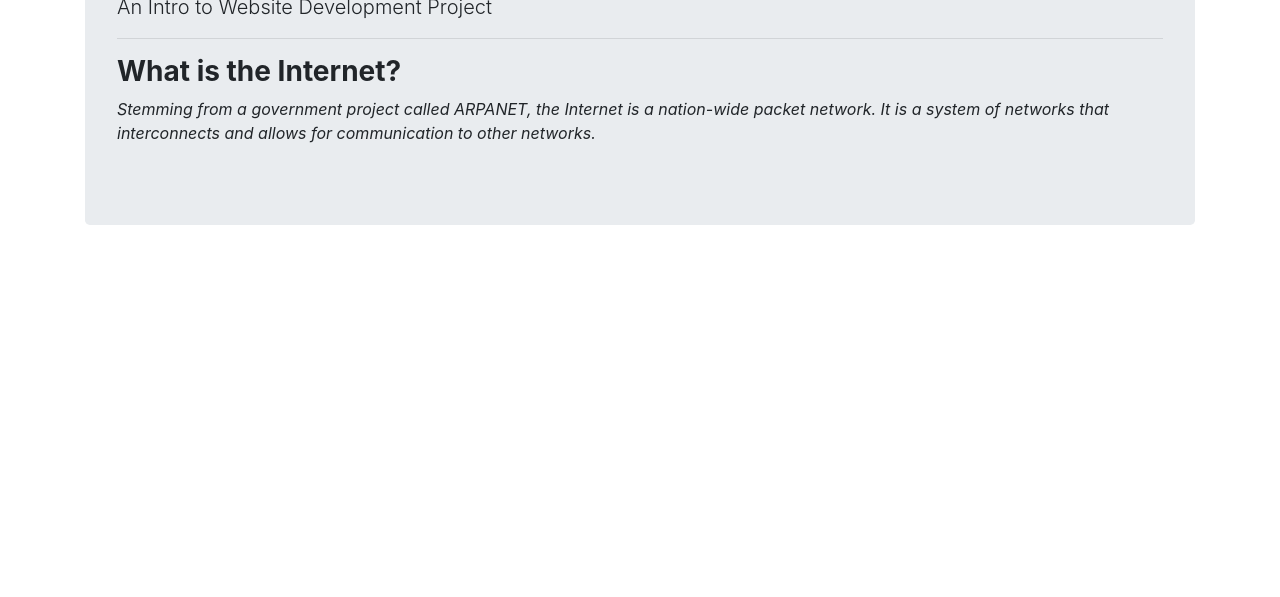
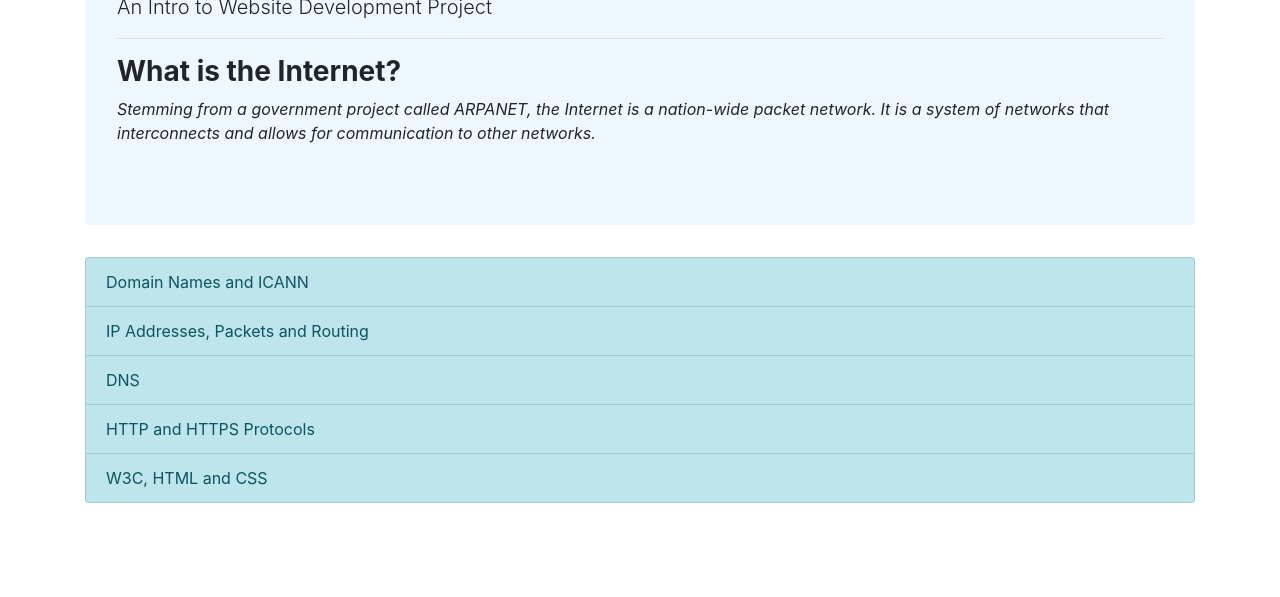
Before and after one commit to juliaag831/HowtheInternetWorks, a plain HTML site: page docs/index.html in a window 1280 px wide. Shown: the part 203-800 px from the top of the page. Drawn offline with nearby package versions, Linux system fonts and the light colour scheme.

Commit message:
Task: Update index.html

```diff
--- a/docs/index.html
+++ b/docs/index.html
@@ -40,7 +40,7 @@
             </ul>
         </div>
     </nav>
-      <div class="jumbotron" id="jumbotron">
+      <div class="jumbotron" style= "background-color: #F0F8FF" >
         <h1 class="display-4">How the Internet Works</h1>
         <p class="lead">An Intro to Website Development Project</p>
         <hr class="my=4">
@@ -48,3 +48,12 @@
         <p class= "font-italic"> Stemming from a government project called ARPANET, the Internet is a nation-wide packet network. It is a system of networks that interconnects and allows for communication to other networks.</p>
     </div>
 </div>
+<div class="container">
+  <div class="list-group">
+    <a href="domain.html" class="list-group-item list-group-item-info">Domain Names and ICANN</a>
+    <a href="ip_addresses.html" class="list-group-item list-group-item-info">IP Addresses, Packets and Routing</a>
+    <a href="dns.html" class="list-group-item list-group-item-info">DNS</a>
+    <a href="https.html" class="list-group-item list-group-item-info">HTTP and HTTPS Protocols</a>
+    <a href="whc.html" class="list-group-item list-group-item-info">W3C, HTML and CSS</a>
+  </div>
+</diV>
```
